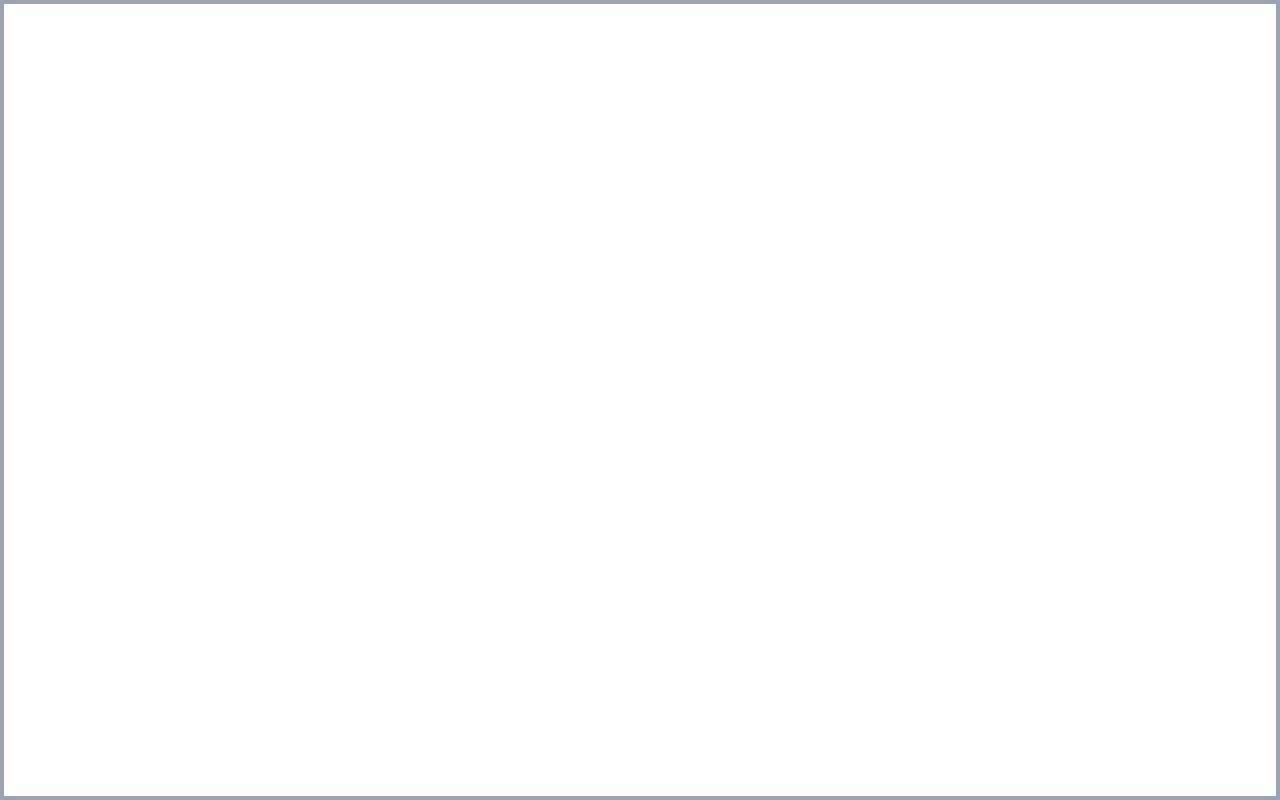
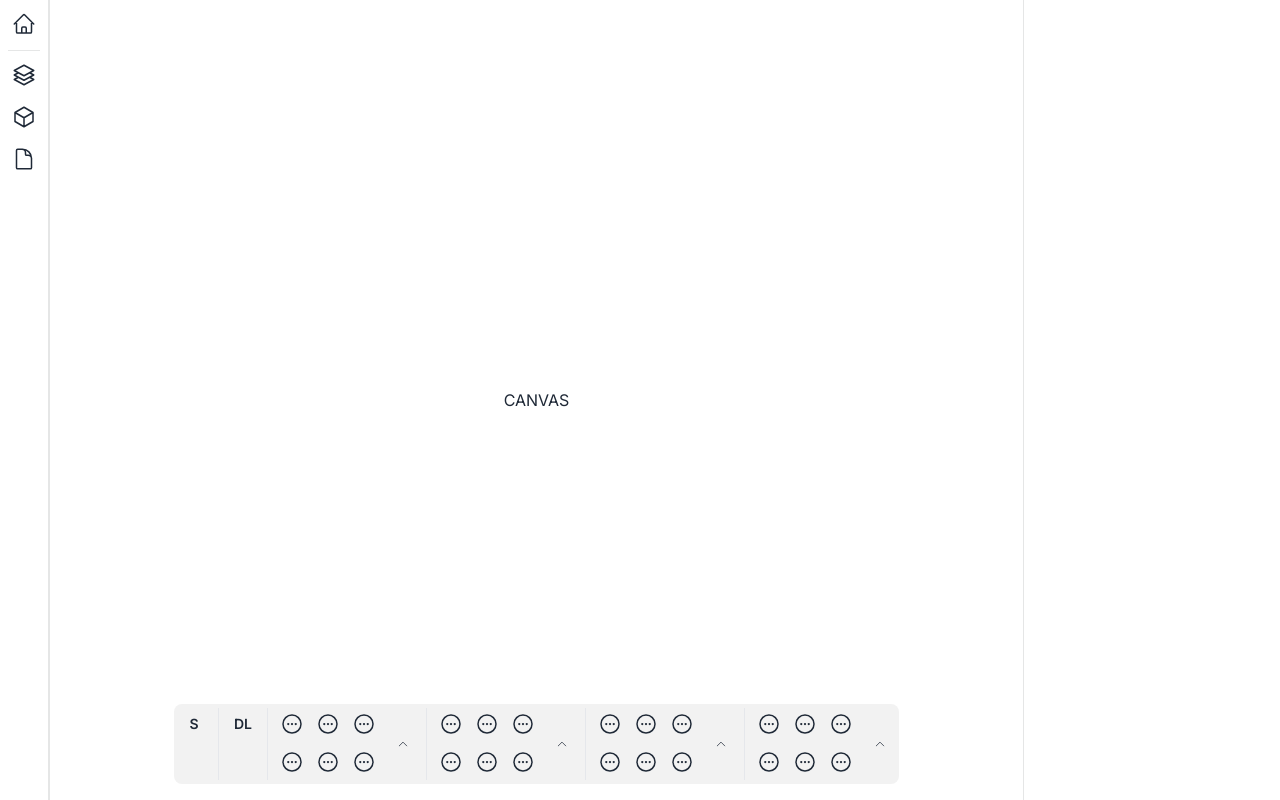
Before and after one commit to szymonjanota/openCAD, a Next.js app in the folder webcad/: page / in a window 1280 px wide. Built offline with nearby package versions, Linux system fonts and the light colour scheme.

Commit message:
add: basic UI

```diff
--- a/webcad/src/app/page.tsx
+++ b/webcad/src/app/page.tsx
@@ -3,7 +3,7 @@ import Image from "next/image";
 
 export default function Home() {
   return (
-    <main>
+    <main className="w-screen h-screen">
       <Editor />
     </main>
   );
--- a/webcad/src/components/Editor.tsx
+++ b/webcad/src/components/Editor.tsx
@@ -1,7 +1,259 @@
 "use client";
 
-export function Editor() {
-  return <div className="border-4 border-gray-400 w-screen h-screen">
+import { useState } from "react";
+import { repeat } from "@/components/repeat";
+import clsx from "clsx";
+import {
+  EllipsisIcon,
+  StackIcon,
+  CubeIcon,
+  DocumentIcon,
+} from "@/components/icons";
+import { ToolMenuSection, ToolAction } from "@/components/types";
 
-  </div>;
-}
+const PANELS = [
+  {
+    name: "Layers",
+    icon: <StackIcon />,
+
+    action: "layers",
+  },
+  {
+    name: "Blocks",
+    icon: <CubeIcon />,
+    action: "blocks",
+  },
+  {
+    name: "Pages",
+    icon: <DocumentIcon />,
+    action: "pages",
+  },
+] as const;
+
+const TOOL_MENU_SECTIONS: ToolMenuSection[] = [
+  {
+    id: "general",
+    tools: [
+      {
+        id: "select",
+        name: "Select",
+        children: "S",
+        tooltip: "Select",
+      },
+    ],
+  },
+  {
+    id: "simple",
+    tools: [
+      {
+        id: "line",
+        name: "Draw Line",
+        children: "DL",
+        tooltip: "Draw Line",
+      },
+    ],
+  },
+  ...repeat(
+    4,
+    (sectionIndex): ToolMenuSection => ({
+      id: `${sectionIndex}`,
+      tools: repeat(
+        7,
+        (toolIndex): ToolAction => ({
+          id: `${sectionIndex}:${toolIndex}`,
+          name: `${sectionIndex}:${toolIndex}`,
+          children: <EllipsisIcon />,
+        })
+      ),
+    })
+  ),
+];
+
+export const Editor = () => {
+  const [selected, setSelected] = useState<{
+    id: (typeof PANELS)[number]["action"];
+    show: boolean;
+  }>({
+    id: "layers",
+    show: false,
+  });
+
+  const activePanel = PANELS.find((panel) => panel.action === selected.id);
+  if (!activePanel) {
+    throw new Error("NO PANEL");
+  }
+
+  const updateMenu = (val: (typeof selected)["id"]) => {
+    setSelected((prevState) =>
+      prevState.id === val
+        ? {
+            id: val,
+            show: !prevState.show,
+          }
+        : {
+            id: val,
+            show: true,
+          }
+    );
+  };
+
+  return (
+    <div className="grid grid-cols-canvas-container w-full h-full">
+      <div className="p-2 flex-shrink-0 divide-y divide-base-300 border-r border-base-300 bg-base-100">
+        <div className="pb-2">
+          <SquareButton tooltip="Home" tooltipClassName="tooltip-right">
+            <svg
+              xmlns="http://www.w3.org/2000/svg"
+              fill="none"
+              viewBox="0 0 24 24"
+              strokeWidth={1.5}
+              stroke="currentColor"
+              className="size-6"
+            >
+              <path
+                strokeLinecap="round"
+                strokeLinejoin="round"
+                d="m2.25 12 8.954-8.955c.44-.439 1.152-.439 1.591 0L21.75 12M4.5 9.75v10.125c0 .621.504 1.125 1.125 1.125H9.75v-4.875c0-.621.504-1.125 1.125-1.125h2.25c.621 0 1.125.504 1.125 1.125V21h4.125c.621 0 1.125-.504 1.125-1.125V9.75M8.25 21h8.25"
+              />
+            </svg>
+          </SquareButton>
+        </div>
+        <div className="pt-2 space-y-2">
+          {PANELS.map(({ name, icon, action }, index) => (
+            <div key={index}>
+              <SquareButton
+                active={selected.id === action && selected.show}
+                tooltip={name}
+                tooltipClassName="tooltip-right"
+                onClick={() => updateMenu(action)}
+              >
+                {icon}
+              </SquareButton>
+            </div>
+          ))}
+        </div>
+      </div>
+
+      <div
+        className={clsx(
+          "bg-base-100 overflow-hidden",
+          selected.show ? "w-64" : "w-0"
+        )}
+      >
+        <div className="w-full h-full flex justify-center items-center">
+          {activePanel?.name}
+        </div>
+      </div>
+      <div className="flex-1">
+        <div className="bg-base-100 w-full h-full flex justify-center items-center border-base-300 border-x relative">
+          {/* Maybe refactor this so UI is `position: fixed` on top of canvas (might be easier to solve resize issues by just using h-screen / w-screen) */}
+          CANVAS
+          <div className="flex justify-center absolute left-0 right-0 bottom-4">
+            <div className="flex divide-x bg-base-200 p-1 rounded-lg">
+              {TOOL_MENU_SECTIONS.map(({ id: index, tools: items }) => {
+                return (
+                  <div
+                    key={index}
+                    className="flex px-2 first:pl-0 last:pr-0 space-x-2"
+                  >
+                    <div
+                      className={`grid gap-1 grid-rows-2 first:pl-0 last:pr-0 ${getGridColumns(
+                        items.length
+                      )}`}
+                    >
+                      {...items.slice(0, 6).map((x) => (
+                        <SquareButton key={x.id} tooltip={x.name}>
+                          {x.children}
+                        </SquareButton>
+                      ))}
+                    </div>
+                    {items.length > 6 && (
+                      <button className="btn btn-xs btn-ghost h-full btn-squar">
+                        <svg
+                          style={{
+                            width: "1em",
+                            height: "1em",
+                          }}
+                          xmlns="http://www.w3.org/2000/svg"
+                          fill="none"
+                          viewBox="0 0 24 24"
+                          strokeWidth={1.5}
+                          stroke="currentColor"
+                          className="size-6"
+                        >
+                          <path
+                            strokeLinecap="round"
+                            strokeLinejoin="round"
+                            d="m4.5 15.75 7.5-7.5 7.5 7.5"
+                          />
+                        </svg>
+                      </button>
+                    )}
+                  </div>
+                );
+              })}
+            </div>
+          </div>
+        </div>
+      </div>
+
+      <div className="w-64 bg-base-100"></div>
+    </div>
+  );
+};
+
+const SquareButton: React.FC<
+  React.PropsWithChildren<{
+    className?: string;
+    tooltip?: string;
+    tooltipClassName?: string;
+    onClick?: () => void;
+    active?: boolean;
+  }>
+> = ({
+  className,
+  children,
+  tooltip,
+  onClick,
+  active,
+  tooltipClassName: tooltipClass,
+}) => {
+  const button = (
+    <button
+      onClick={onClick}
+      className={clsx(
+        `btn btn-square btn-sm`,
+        active ? "btn-primary" : "btn-ghost",
+        className
+      )}
+    >
+      {children}
+    </button>
+  );
+
+  const tooltipText = tooltip
+    ? onClick
+      ? tooltip
+      : `${tooltip} (N/A)`
+    : onClick
+    ? ""
+    : "(N/A)";
+
+  return tooltip ? (
+    <div className={clsx("tooltip", tooltipClass)} data-tip={tooltipText}>
+      {button}
+    </div>
+  ) : (
+    button
+  );
+};
+
+const getGridColumns = (size: number): string => {
+  if (size < 3) {
+    return "grid-cols-1";
+  }
+  if (size < 5) {
+    return "grid-cols-2";
+  }
+  return "grid-cols-3";
+};
--- /dev/null
+++ b/webcad/src/components/icons.tsx
@@ -0,0 +1,61 @@
+"use client";
+export const StackIcon = () => (
+  <svg
+    xmlns="http://www.w3.org/2000/svg"
+    fill="none"
+    viewBox="0 0 24 24"
+    strokeWidth={1.5}
+    stroke="currentColor"
+    className="size-6"
+  >
+    <path
+      strokeLinecap="round"
+      strokeLinejoin="round"
+      d="M6.429 9.75 2.25 12l4.179 2.25m0-4.5 5.571 3 5.571-3m-11.142 0L2.25 7.5 12 2.25l9.75 5.25-4.179 2.25m0 0L21.75 12l-4.179 2.25m0 0 4.179 2.25L12 21.75 2.25 16.5l4.179-2.25m11.142 0-5.571 3-5.571-3" />
+  </svg>
+);
+export const CubeIcon = () => (
+  <svg
+    xmlns="http://www.w3.org/2000/svg"
+    fill="none"
+    viewBox="0 0 24 24"
+    strokeWidth={1.5}
+    stroke="currentColor"
+    className="size-6"
+  >
+    <path
+      strokeLinecap="round"
+      strokeLinejoin="round"
+      d="m21 7.5-9-5.25L3 7.5m18 0-9 5.25m9-5.25v9l-9 5.25M3 7.5l9 5.25M3 7.5v9l9 5.25m0-9v9" />
+  </svg>
+);
+export const DocumentIcon = () => (
+  <svg
+    xmlns="http://www.w3.org/2000/svg"
+    fill="none"
+    viewBox="0 0 24 24"
+    strokeWidth={1.5}
+    stroke="currentColor"
+    className="size-6"
+  >
+    <path
+      strokeLinecap="round"
+      strokeLinejoin="round"
+      d="M19.5 14.25v-2.625a3.375 3.375 0 0 0-3.375-3.375h-1.5A1.125 1.125 0 0 1 13.5 7.125v-1.5a3.375 3.375 0 0 0-3.375-3.375H8.25m2.25 0H5.625c-.621 0-1.125.504-1.125 1.125v17.25c0 .621.504 1.125 1.125 1.125h12.75c.621 0 1.125-.504 1.125-1.125V11.25a9 9 0 0 0-9-9Z" />
+  </svg>
+);
+export const EllipsisIcon = () => (
+  <svg
+    xmlns="http://www.w3.org/2000/svg"
+    fill="none"
+    viewBox="0 0 24 24"
+    strokeWidth={1.5}
+    stroke="currentColor"
+    className="size-6"
+  >
+    <path
+      strokeLinecap="round"
+      strokeLinejoin="round"
+      d="M8.625 12a.375.375 0 1 1-.75 0 .375.375 0 0 1 .75 0Zm0 0H8.25m4.125 0a.375.375 0 1 1-.75 0 .375.375 0 0 1 .75 0Zm0 0H12m4.125 0a.375.375 0 1 1-.75 0 .375.375 0 0 1 .75 0Zm0 0h-.375M21 12a9 9 0 1 1-18 0 9 9 0 0 1 18 0Z" />
+  </svg>
+);
--- /dev/null
+++ b/webcad/src/components/repeat.tsx
@@ -0,0 +1,12 @@
+export const repeat = <T extends any>(
+  times: number,
+  mapFn: (index: number) => T
+): T[] => {
+  const arr: T[] = [];
+
+  for (let index = 0; index < times; index += 1) {
+    arr.push(mapFn(index));
+  }
+
+  return arr;
+};
--- /dev/null
+++ b/webcad/src/components/types.tsx
@@ -0,0 +1,11 @@
+export interface ToolAction {
+  id: string;
+  name: string;
+  children: React.ReactNode;
+  tooltip?: string;
+}
+
+export interface ToolMenuSection {
+  id: string;
+  tools: ToolAction[];
+}
--- a/webcad/tailwind.config.ts
+++ b/webcad/tailwind.config.ts
@@ -13,11 +13,14 @@ const config: Config = {
         "gradient-conic":
           "conic-gradient(from 180deg at 50% 50%, var(--tw-gradient-stops))",
       },
+      gridTemplateColumns: {
+        "canvas-container": "minmax(0, auto) minmax(0, auto) minmax(0, 1fr) minmax(0, auto)",
+      },
     },
   },
   plugins: [require("daisyui")],
   daisyui: {
-    themes: true
-  }
+    themes: false,
+  },
 };
 export default config;
```
